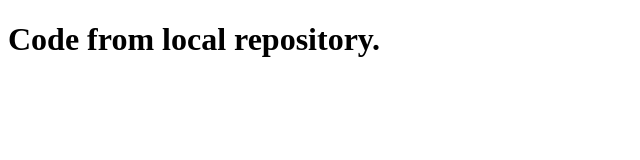
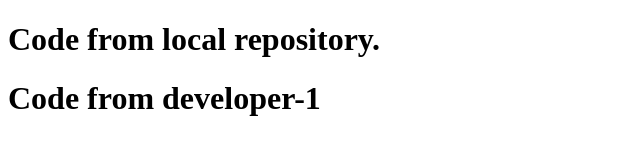
Before and after one commit to aman-singh-parihar/youtube-github-tutorial, a plain HTML site: page index.html in a window 1280 px wide. Shown: the whole page, without its empty margins (0-640 px from the left). Drawn offline with Linux system fonts and the light colour scheme.

Commit message:
changes from developer 1

```diff
--- a/index.html
+++ b/index.html
@@ -8,5 +8,6 @@
 </head>
 <body>
     <h1>Code from local repository.</h1>
+    <h1>Code from developer-1</h1>
 </body>
 </html>
```
